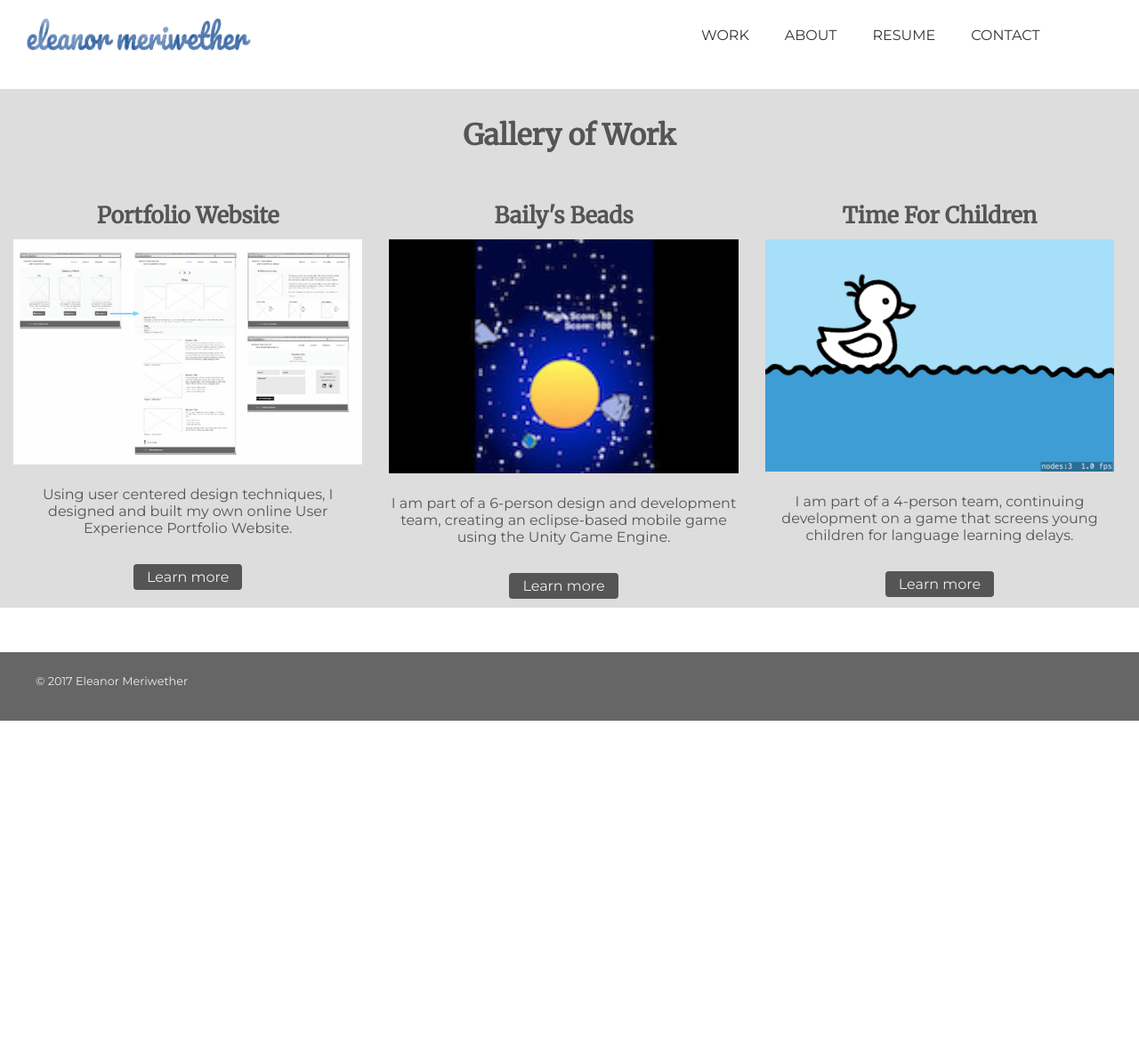
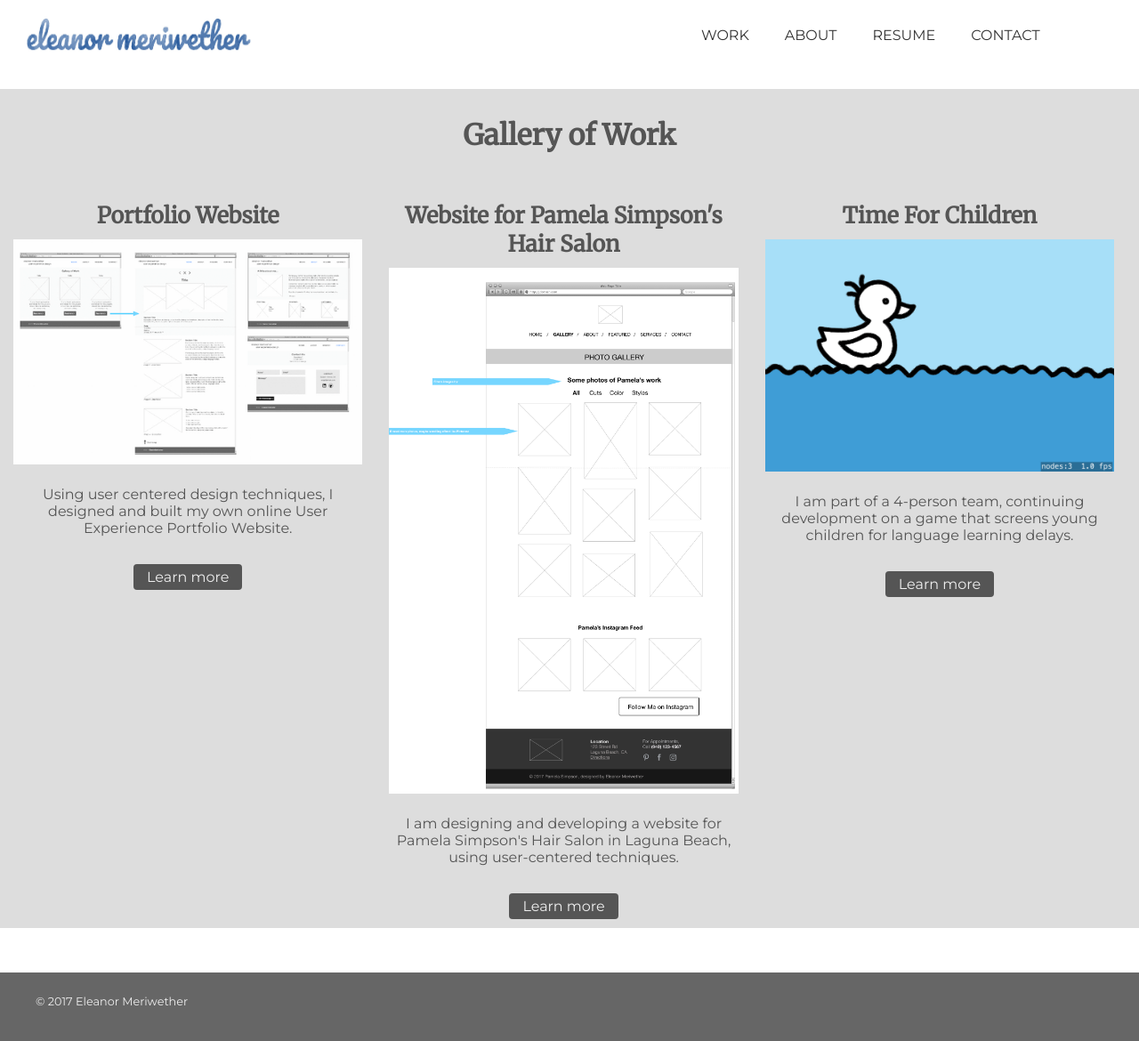
Before and after one commit to emeriwether/emeriwether.github.io, a Jekyll site: the page built from index.html, in a window 1280 px wide. Shown: the whole page at 89% size. Built offline with Jekyll 4.4.1, drawn with Linux system fonts in a browser that asks for light colours; before the commit the page ends 900 px from its top, so only the background shows below that.

Commit message:
change project 2 to pamela's website

```diff
--- a/index.html
+++ b/index.html
@@ -16,9 +16,9 @@ layout: default
 
     <article>
         <div class="content">
-            <h3><a href="/project2.html" target="_blank">Baily's Beads</a></h3>
-            <a href="project2.html" target="_blank"><img src="/img/projectGallery/BailysBeads_Thumbnail.jpg" alt="Baily's Beads" id="Baily's Beads"></a>
-            <p>I am part of a 6-person design and development team, creating an eclipse-based mobile game using the Unity Game Engine.</p>
+            <h3><a href="/project2.html" target="_blank">Website for Pamela Simpson's Hair Salon</a></h3>
+            <a href="/project2.html" target="_blank"><img src="/img/projectGallery/pamelaWebsiteWireframeThumbnail.jpg" alt="Website for Pamela Simpson's Hair Salon" id="SalonWebsite"></a>
+            <p>I am designing and developing a website for Pamela Simpson's Hair Salon in Laguna Beach, using user-centered techniques.</p>
             <a class="btn" title="Learn More" href="/project2.html" target="_blank">Learn more</a>
         </div>
     </article>
--- a/project2.html
+++ b/project2.html
@@ -2,6 +2,10 @@
 layout: default
 ---
 <section class="project2">
-    <h4>Project details coming soon!</h4>
     <a class="btn" title="Back" href="/index.html">Back to Gallery</a>
+
+    <h4>Website for Pamela Simpson's Hair Salon</h4>
+    <img src="/img/pamelaWebsiteProjectDescription/Desktop_Mockups@2x.jpg">
+    <img src="/img/pamelaWebsiteProjectDescription/Desktop_Wireframes@2x.jpg">
+    <img src="img/pamelaWebsiteProjectDescription/Mobile_Wireframes@2x.jpg">
 </section>
```
Also changed, not shown: img/projectGallery/pamelaWebsiteWireframeThumbnail.jpg (added), 3 other files.
